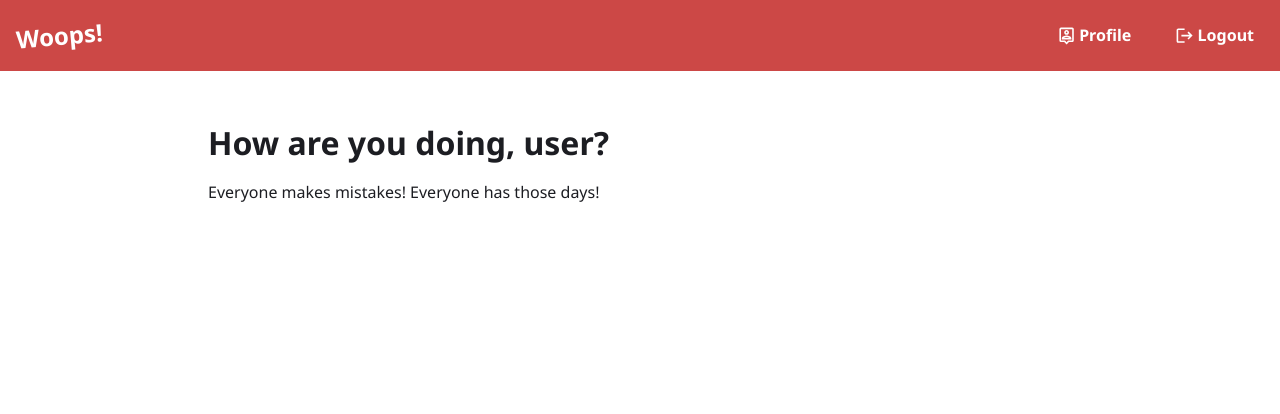
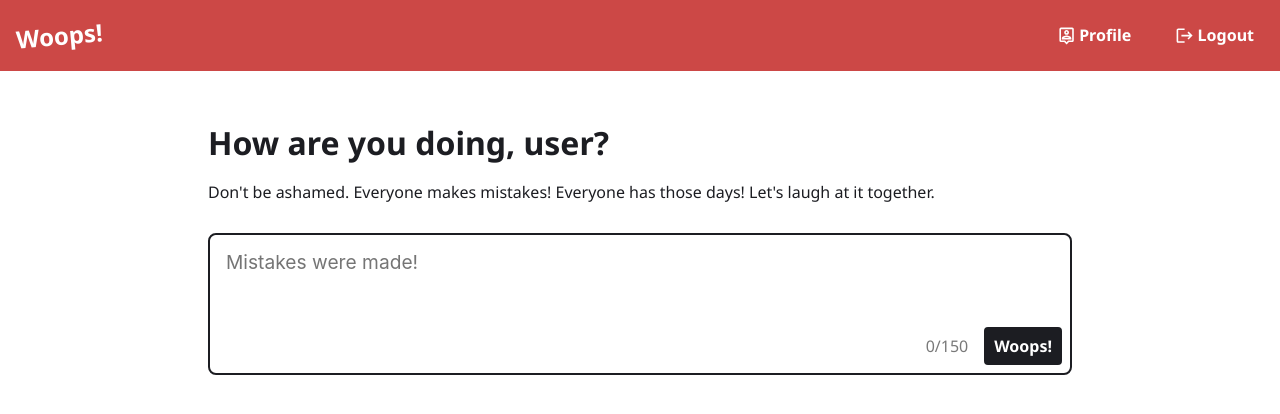
Before and after one commit to angelicamapeso/itec-4012-take-home, a React (Create React App) app: page /me in a window 1280 px wide. Shown: the top 414 px of the page. Built offline with nearby package versions, Linux system fonts and the light colour scheme; no server answers; sample sign-in values are in the browser's storage.

Commit message:
move builder to profile

```diff
--- a/src/pages/Dashboard/index.jsx
+++ b/src/pages/Dashboard/index.jsx
@@ -7,7 +7,6 @@ import { getAuth, onAuthStateChanged } from "firebase/auth";
 
 import WoopsContext from "../../context/woopsContext";
 
-import WoopsBuilder from "../../components/WoopsBuilder";
 import WoopsFeed from "../../components/WoopsFeed";
 
 export default function Dashboard() {
@@ -55,7 +54,6 @@ export default function Dashboard() {
 
   return (
     <div className="dashboard-wrapper">
-      <WoopsBuilder />
       <WoopsFeed woopsList={feed} />
     </div>
   );
--- a/src/pages/Profile/index.jsx
+++ b/src/pages/Profile/index.jsx
@@ -4,6 +4,7 @@ import { useEffect, useState, useContext } from "react";
 import { getAuth, onAuthStateChanged } from "firebase/auth";
 import { useNavigate } from "react-router-dom";
 
+import WoopsBuilder from "../../components/WoopsBuilder";
 import WoopsContext from "../../context/woopsContext";
 
 import WoopsFeed from "../../components/WoopsFeed";
@@ -37,6 +38,13 @@ export default function Profile() {
     }
   }, [user]);
 
+  useEffect(() => {
+    if (user) {
+      const userWoopData = woopsData.getUserWoops(user.email);
+      setUserWoops(userWoopData);
+    }
+  }, [user, woopsData.woops])
+
   const getWoopData = async () => {
     try {
       const response = await fetch('https://firestore.googleapis.com/v1/projects/woops-store/databases/(default)/documents/woops/');
@@ -62,14 +70,15 @@ export default function Profile() {
         <h1>How are you doing, { user ? user.email.match(/^.+(?=@)/)[0] : "username" }?</h1>
         <div className="profile-msg">
           { userWoops.length === 0 ?
-            <p>Everyone makes mistakes! Everyone has those days!</p> :
+            <p>Don't be ashamed. Everyone makes mistakes! Everyone has those days! Let's laugh at it together.</p> :
             <>
               <p>So far, you've <span className="bold">wooped</span> {userWoops.length} time{userWoops.length > 1 ? "s" : ""}! That's a lot of learning you've done!</p>
-              <p>Let's look back on it and laugh (or try to!). Don't worry. You'll get em' next time!</p>
+              <p>Care to share more? Or maybe we'll just look back on it and laugh (or try to!)</p>
             </>
           }
         </div>
       </div>
+      <WoopsBuilder />
       <WoopsFeed woopsList={userWoops} />
     </div>
   );
--- a/src/pages/Profile/styles.scss
+++ b/src/pages/Profile/styles.scss
@@ -8,7 +8,7 @@
   padding: 2rem 1rem;
 
   .profile-info {
-    margin-bottom: 2.5rem;
+    margin-bottom: 2rem;
 
     p {
       margin: 0.5rem 0;
@@ -18,4 +18,8 @@
   .bold {
     font-weight: bold;
   }
+
+  .woops-builder {
+    margin-bottom: 2rem;
+  }
 }
```
